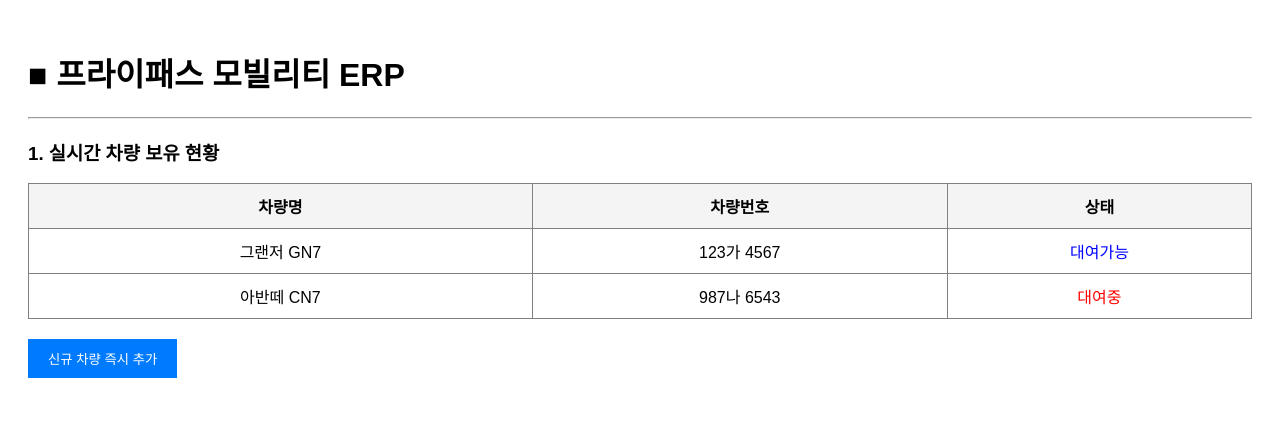
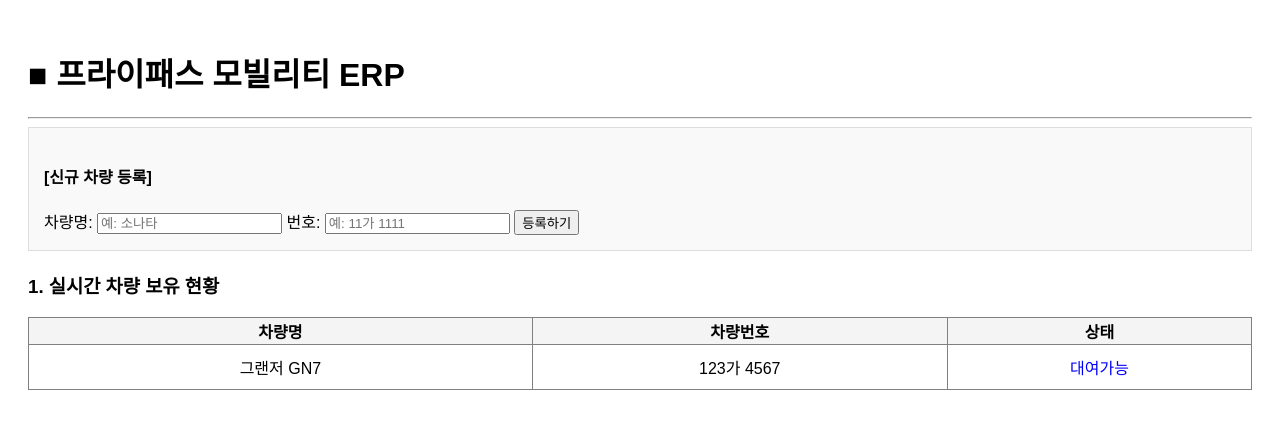
Before and after one commit to freepass-creator/react, a React (Create React App) app: page / in a window 1280 px wide. Shown: the top 428 px of the page. Built offline with nearby package versions, Linux system fonts and the light colour scheme.

Commit message:
Update App.js

```diff
--- a/src/App.js
+++ b/src/App.js
@@ -1,22 +1,27 @@
 import React, { useState } from 'react';
 
 function App() {
-  // 차량 목록 데이터 상태 (useState)
   const [cars, setCars] = useState([
     { id: 1, name: '그랜저 GN7', number: '123가 4567', status: '대여가능' },
-    { id: 2, name: '아반떼 CN7', number: '987나 6543', status: '대여중' },
   ]);
 
-  // 버튼 누르면 차량 하나 추가하는 함수
+  // 입력값을 저장할 상태들
+  const [inputName, setInputName] = useState('');
+  const [inputNumber, setInputNumber] = useState('');
+
   const addCar = () => {
+    if (!inputName || !inputNumber) return alert('내용을 입력해주세요!');
+
     const newCar = {
       id: cars.length + 1,
-      name: '신규 등록 차량',
-      number: '000가 0000',
+      name: inputName,
+      number: inputNumber,
       status: '대여가능'
     };
-    // 기존 목록 뒤에 새 차량을 붙여서 업데이트!
+
     setCars([...cars, newCar]);
+    setInputName(''); // 입력 후 칸 비우기
+    setInputNumber('');
   };
 
   return (
@@ -24,11 +29,18 @@
       <h1>■ 프라이패스 모빌리티 ERP</h1>
       <hr />
 
+      <div style={{ marginBottom: '20px', padding: '15px', backgroundColor: '#f9f9f9', border: '1px solid #ddd' }}>
+        <h4>[신규 차량 등록]</h4>
+        차량명: <input value={inputName} onChange={(e) => setInputName(e.target.value)} placeholder="예: 소나타" />
+        {' '}번호: <input value={inputNumber} onChange={(e) => setInputNumber(e.target.value)} placeholder="예: 11가 1111" />
+        {' '}<button onClick={addCar}>등록하기</button>
+      </div>
+
       <h3>1. 실시간 차량 보유 현황</h3>
-      <table border="1" style={{ width: '100%', borderCollapse: 'collapse', textAlign: 'center', marginBottom: '20px' }}>
+      <table border="1" style={{ width: '100%', borderCollapse: 'collapse', textAlign: 'center' }}>
         <thead>
           <tr style={{ backgroundColor: '#f4f4f4' }}>
-            <th style={{ padding: '10px' }}>차량명</th>
+            <th>차량명</th>
             <th>차량번호</th>
             <th>상태</th>
           </tr>
@@ -38,21 +50,11 @@
             <tr key={car.id}>
               <td style={{ padding: '10px' }}>{car.name}</td>
               <td>{car.number}</td>
-              <td style={{ color: car.status === '대여가능' ? 'blue' : 'red' }}>
-                {car.status}
-              </td>
+              <td style={{ color: car.status === '대여가능' ? 'blue' : 'red' }}>{car.status}</td>
             </tr>
           ))}
         </tbody>
       </table>
-
-      {/* 버튼을 누르면 addCar 함수가 실행됩니다 */}
-      <button
-        onClick={addCar}
-        style={{ padding: '10px 20px', backgroundColor: '#007bff', color: 'white', border: 'none', cursor: 'pointer' }}
-      >
-        신규 차량 즉시 추가
-      </button>
     </div>
   );
 }
```
